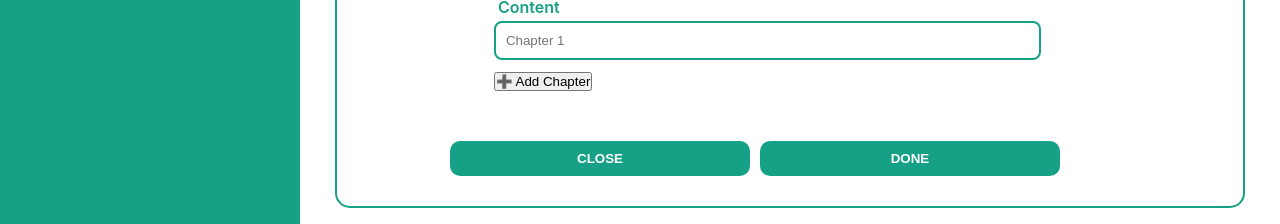
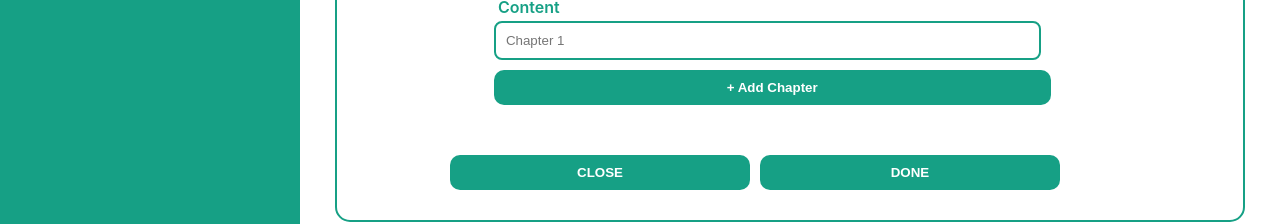
Before and after one commit to Pamudi05/e-learning-platform, a React (Create React App) app in the folder frontend/: page /admin/addCourse in a window 1280 px wide. Shown: the part 693-917 px from the top of the page. Built offline with nearby package versions, Linux system fonts and the light colour scheme; sample sign-in values are in the browser's storage; the HTML template or start-up script is replaced by a standard one.

Commit message:
ui changes

```diff
--- a/frontend/src/pages/Admin/AddCourse.tsx
+++ b/frontend/src/pages/Admin/AddCourse.tsx
@@ -139,8 +139,8 @@ const AddCourse = () => {
         },
       });
 
-      console.log('response', response)
-      console.log('response data', response.data)
+      console.log("response", response);
+      console.log("response data", response.data);
 
       toast.success(response.data.message || "Course Created successfully!");
     } catch (error) {
@@ -252,10 +252,7 @@ const AddCourse = () => {
           <div>
             <h2>Content</h2>
             {contents.map((item, index) => (
-              <div
-                key={index}
-                style={{ display: "flex", gap: "10px", marginBottom: "10px" }}
-              >
+              <div className="content" key={index}>
                 <InputField
                   type="text"
                   placeholder={`Chapter ${index + 1}`}
@@ -264,20 +261,22 @@ const AddCourse = () => {
                 />
 
                 {contents.length > 1 && (
-                  <button
+                  <Button
                     type="button"
-                    onClick={() => removeContentField(index)}
-                    style={{ cursor: "pointer" }}
-                  >
-                    ❌
-                  </button>
+                    onButtonClick={() => removeContentField(index)}
+                    name="❌"
+                  />
                 )}
               </div>
             ))}
 
-            <button type="button" onClick={addContentField}>
-              ➕ Add Chapter
-            </button>
+            <Button
+              className="addChapter"
+              type="button"
+              onButtonClick={addContentField}
+              name="+ Add Chapter"
+            />
+
             {contentError && <p className="errorImageText">{contentError}</p>}
           </div>
         </div>
```
